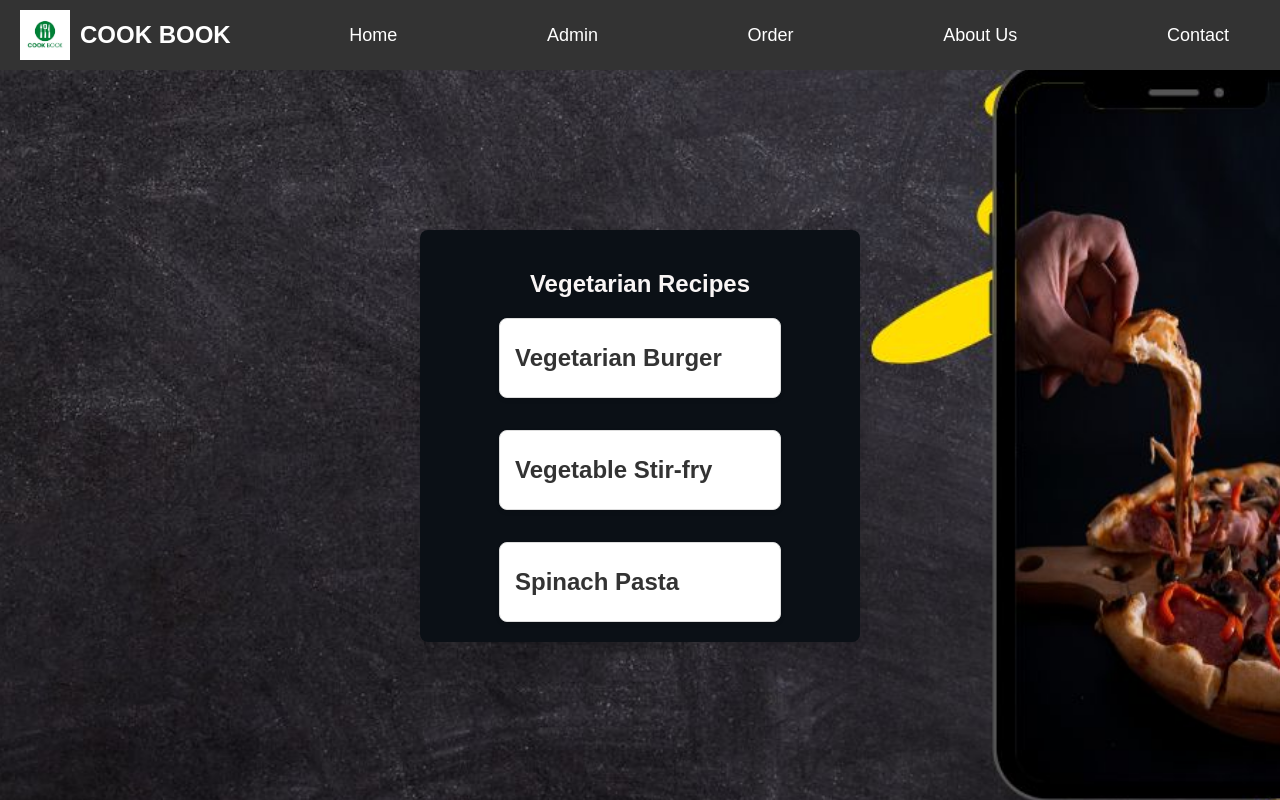
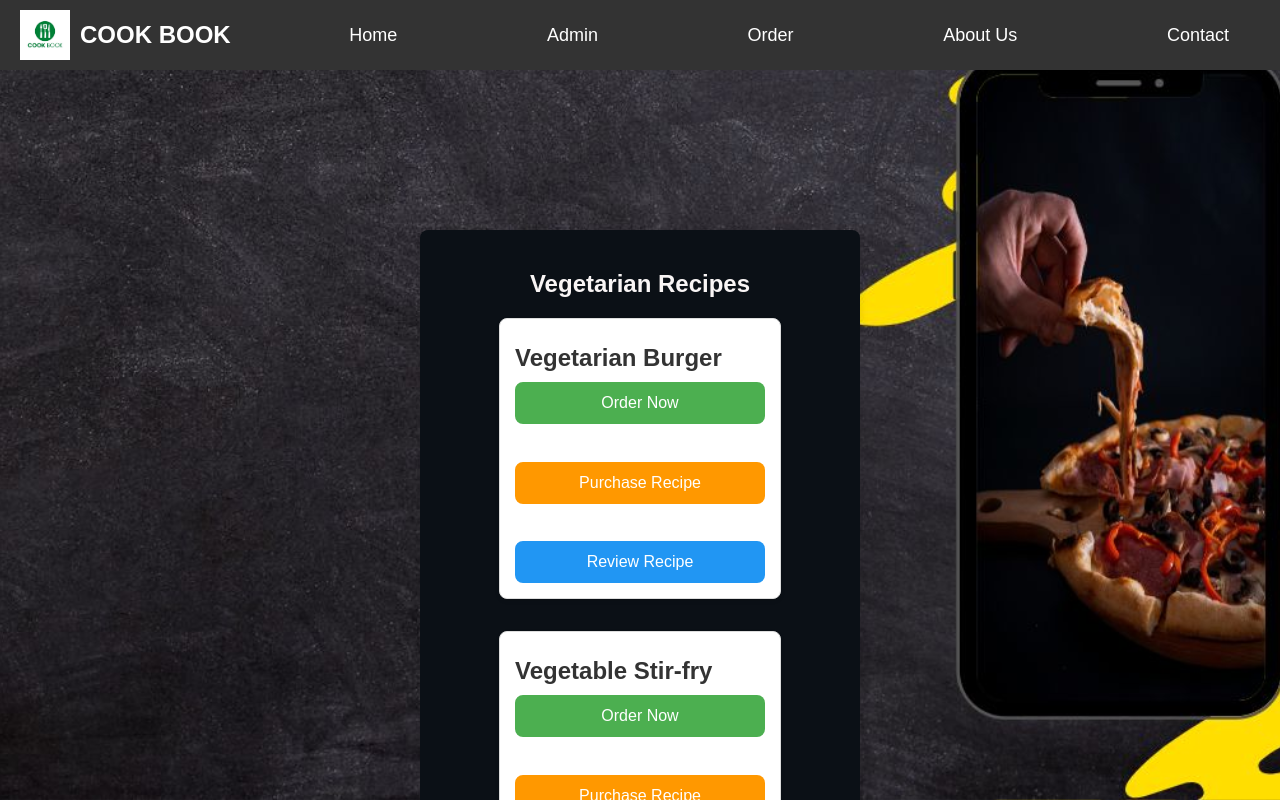
Before and after one commit to sandu456/mealdelivery-Frontend, a React (Vite) app: page /vegetarian in a window 1280 px wide. Shown: the top 800 px of the page. Built offline with nearby package versions, Linux system fonts and the light colour scheme.

Commit message:
vegetarian change button

```diff
--- a/src/Pages/vegetarian.tsx
+++ b/src/Pages/vegetarian.tsx
@@ -17,6 +17,11 @@ const Vegetarian = () => {
   const handlePurchase = (recipeName: string) => {
     alert(`You purchased the recipe for ${recipeName}!`);
   };
+  // Handler for reviewing a recipe
+const handleReview = (recipeName: string) => {
+  alert(`You can now leave a review for ${recipeName}.`);
+};
+
 
   return (
     <div className="vegetarian">
@@ -25,10 +30,12 @@ const Vegetarian = () => {
         {vegetarianRecipes.map((recipe) => (
           <div key={recipe.id} className="recipe-card">
             <h3>{recipe.name}</h3>
-            {/* <OrderButtons
+            {/* Ensure the OrderButtons component is passed the correct handler */}
+            <OrderButtons
               onOrder={() => handleOrder(recipe.name)}
               onPurchase={() => handlePurchase(recipe.name)}
-            /> */}
+              onReview={() => handleReview(recipe.name)} // Add review handler
+            />
           </div>
         ))}
       </div>
```
